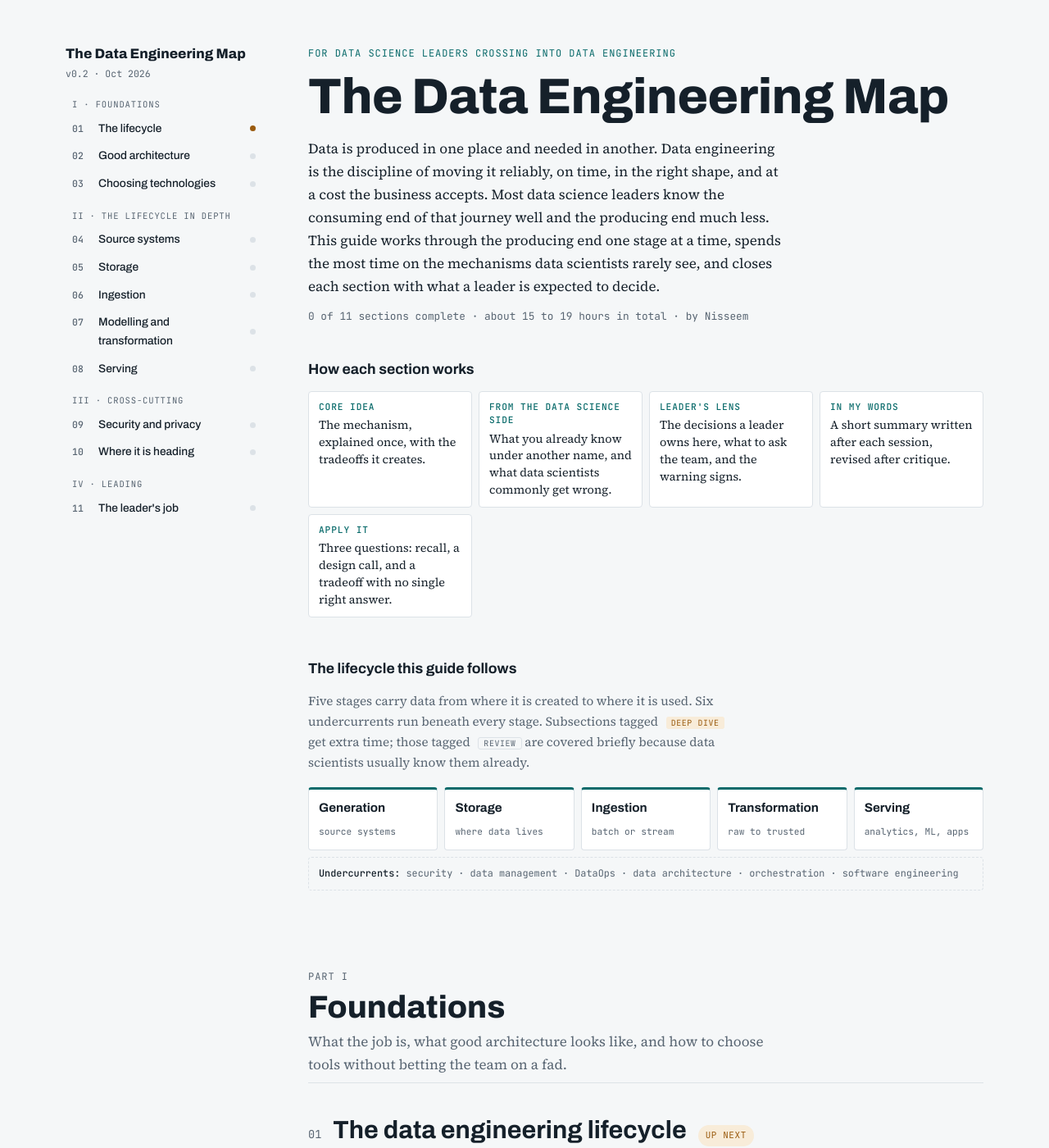
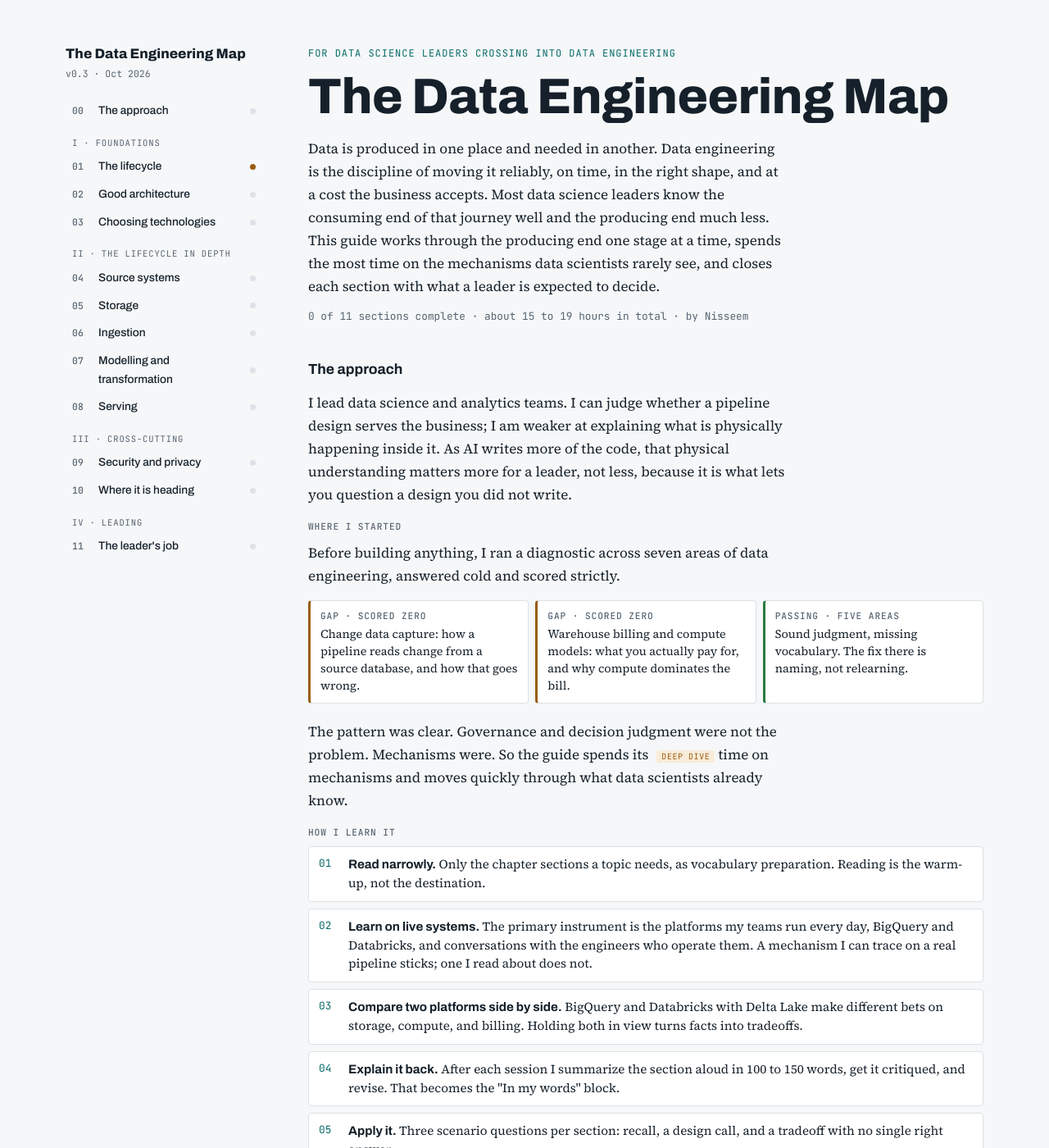
Before and after one commit to nissimnabar/nissimnabar.github.io, a Jekyll site: the page de-guide/index.html, which Jekyll copies as it is, in a window 1280 px wide and 1400 px high. Shown: the whole window at 82% size. Built offline with Jekyll 4.4.1, drawn with Linux system fonts in a browser that asks for light colours; some of the changed text lies outside the part shown.

Commit message:
Add learning approach section to DE guide
Co-Authored-By: Claude Opus 5.5 <noreply@anthropic.com>
Claude-Session: https://claude.ai/code/session_015FBVdd3QvQ34tfZm51LVc4

```diff
--- a/de-guide/index.html
+++ b/de-guide/index.html
@@ -91,6 +91,22 @@ h1 {
 .legend li { background: var(--surface); border: 1px solid var(--line); border-radius: 4px; padding: 10px 12px; min-width: 0; font-size: 0.9rem; line-height: 1.45; }
 .legend b { display: block; font-family: var(--f-mono); font-size: 0.7rem; font-weight: 500; letter-spacing: 0.08em; text-transform: uppercase; color: var(--accent); margin-bottom: 4px; }
 
+/* Approach */
+.approach { margin: 0 0 48px; }
+.approach h2 { font-family: var(--f-display); font-stretch: 85%; font-size: 1.1rem; font-weight: 700; margin: 0 0 12px; }
+.approach > p { max-width: 65ch; margin: 0 0 16px; }
+.gaps { display: grid; grid-template-columns: repeat(auto-fit, minmax(220px, 1fr)); gap: 8px; margin: 0 0 20px; }
+.gap { background: var(--surface); border: 1px solid var(--line); border-left: 3px solid var(--next); border-radius: 4px; padding: 10px 12px; min-width: 0; font-size: 0.9rem; line-height: 1.45; }
+.gap.ok { border-left-color: var(--done); }
+.gap b { display: block; font-family: var(--f-mono); font-size: 0.7rem; font-weight: 500; letter-spacing: 0.08em; text-transform: uppercase; color: var(--muted); margin-bottom: 4px; }
+.steps { margin: 0 0 20px; padding: 0; list-style: none; counter-reset: st; display: grid; gap: 8px; }
+.steps li { counter-increment: st; position: relative; background: var(--surface); border: 1px solid var(--line); border-radius: 4px; padding: 10px 12px 10px 48px; font-size: 0.95rem; line-height: 1.5; }
+.steps li::before { content: counter(st, decimal-leading-zero); position: absolute; left: 12px; top: 10px; font-family: var(--f-mono); font-size: 0.8rem; color: var(--accent); }
+.steps b { font-family: var(--f-display); font-stretch: 85%; }
+.rules { margin: 0; padding-left: 1.2em; font-size: 0.95rem; max-width: 65ch; }
+.rules li { margin-bottom: 4px; }
+.approach h3 { font-family: var(--f-mono); font-size: 0.7rem; font-weight: 500; letter-spacing: 0.08em; text-transform: uppercase; color: var(--muted); margin: 0 0 8px; }
+
 /* Lifecycle */
 .lifecycle { margin: 0 0 56px; }
 .lifecycle p { color: var(--muted); font-size: 0.95rem; margin: 0 0 18px; max-width: 65ch; }
@@ -169,7 +185,8 @@ footer { border-top: 1px solid var(--line); padding-top: 24px; margin-top: 24px;
 <div class="wrap">
   <nav class="index" aria-label="Sections">
     <p class="brand">The Data Engineering Map</p>
-    <p class="ver">v0.2 · Oct 2026</p>
+    <p class="ver">v0.3 · Oct 2026</p>
+    <ol><li><a href="#approach"><span class="n">00</span>The approach<span class="dot"></span></a></li></ol>
     <p class="part">I · Foundations</p>
     <ol>
       <li><a href="#s1"><span class="n">01</span>The lifecycle<span class="dot next" title="Up next"></span></a></li>
@@ -200,6 +217,37 @@ footer { border-top: 1px solid var(--line); padding-top: 24px; margin-top: 24px;
     <h1>The Data Engineering Map</h1>
     <p class="intro">Data is produced in one place and needed in another. Data engineering is the discipline of moving it reliably, on time, in the right shape, and at a cost the business accepts. Most data science leaders know the consuming end of that journey well and the producing end much less. This guide works through the producing end one stage at a time, spends the most time on the mechanisms data scientists rarely see, and closes each section with what a leader is expected to decide.</p>
     <p class="status-line">0 of 11 sections complete · about 15 to 19 hours in total · by Nisseem</p>
+
+    <section class="approach" aria-labelledby="approach">
+      <h2 id="approach">The approach</h2>
+      <p>I lead data science and analytics teams. I can judge whether a pipeline design serves the business; I am weaker at explaining what is physically happening inside it. As AI writes more of the code, that physical understanding matters more for a leader, not less, because it is what lets you question a design you did not write.</p>
+
+      <h3>Where I started</h3>
+      <p>Before building anything, I ran a diagnostic across seven areas of data engineering, answered cold and scored strictly.</p>
+      <div class="gaps">
+        <div class="gap"><b>Gap · scored zero</b>Change data capture: how a pipeline reads change from a source database, and how that goes wrong.</div>
+        <div class="gap"><b>Gap · scored zero</b>Warehouse billing and compute models: what you actually pay for, and why compute dominates the bill.</div>
+        <div class="gap ok"><b>Passing · five areas</b>Sound judgment, missing vocabulary. The fix there is naming, not relearning.</div>
+      </div>
+      <p>The pattern was clear. Governance and decision judgment were not the problem. Mechanisms were. So the guide spends its <span class="deep">Deep dive</span> time on mechanisms and moves quickly through what data scientists already know.</p>
+
+      <h3>How I learn it</h3>
+      <ol class="steps">
+        <li><b>Read narrowly.</b> Only the chapter sections a topic needs, as vocabulary preparation. Reading is the warm-up, not the destination.</li>
+        <li><b>Learn on live systems.</b> The primary instrument is the platforms my teams run every day, BigQuery and Databricks, and conversations with the engineers who operate them. A mechanism I can trace on a real pipeline sticks; one I read about does not.</li>
+        <li><b>Compare two platforms side by side.</b> BigQuery and Databricks with Delta Lake make different bets on storage, compute, and billing. Holding both in view turns facts into tradeoffs.</li>
+        <li><b>Explain it back.</b> After each session I summarize the section aloud in 100 to 150 words, get it critiqued, and revise. That becomes the "In my words" block.</li>
+        <li><b>Apply it.</b> Three scenario questions per section: recall, a design call, and a tradeoff with no single right answer.</li>
+        <li><b>Generalize.</b> Broader reading after the live work, to turn platform-specific knowledge into judgment that transfers to any stack.</li>
+      </ol>
+
+      <h3>Rules I hold myself to</h3>
+      <ul class="rules">
+        <li>Scenarios only. No abstract concept reviews.</li>
+        <li>Every session produces something checkable: a summary, an answer, or a diagram.</li>
+        <li>The diagnostic gets rerun when the sequence ends, so progress is measured, not assumed.</li>
+      </ul>
+    </section>
 
     <section class="howto" aria-labelledby="howto">
       <h2 id="howto">How each section works</h2>
```
